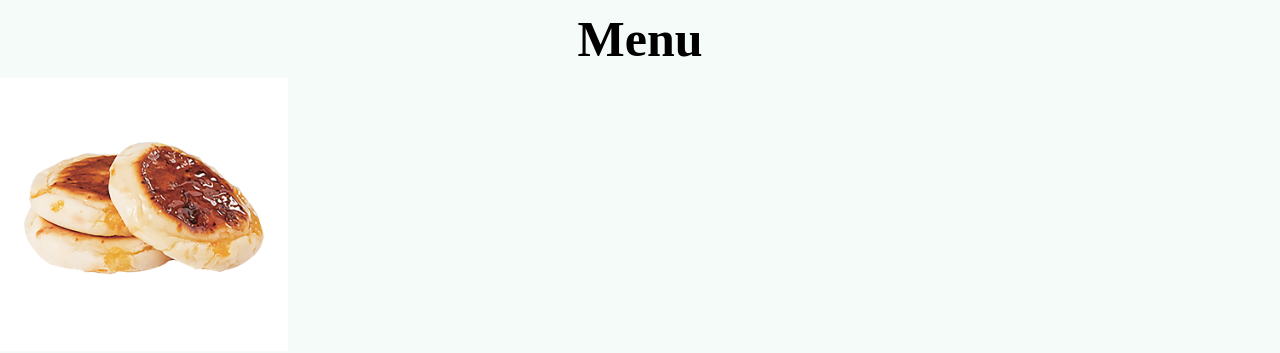
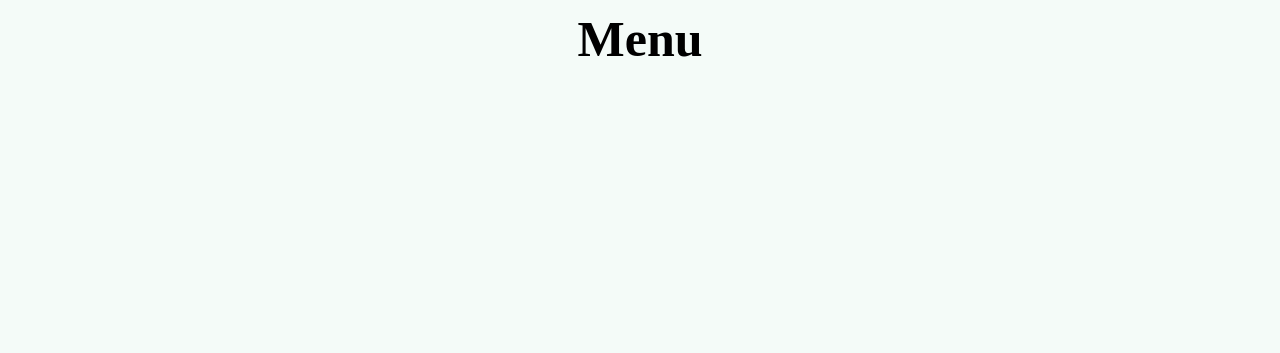
Before and after one commit to staten-island-tech/design-scaffold-project-choice-fionaa, a website built with Vite: page gsap/index.html in a window 1280 px wide. Shown: the part 802-1155 px from the top of the page. After the commit the page ends 880 px from the top, so only its background shows below. Built offline with nearby package versions, Linux system fonts and the light colour scheme; a web font is replaced by a local one.

Commit message:
Revert "h"
This reverts commit 612f56d7f41db38d93590fb7f03a21d470ed5b86.

```diff
--- a/gsap/index.html
+++ b/gsap/index.html
@@ -19,13 +19,12 @@
   </div>
   <h1 class="title">title </h1>
   <img src="/imgs/green.jpg" alt="" class="bannerimg">
-  <section>
+  <div>
     <h2 class="subtitle">Menu</h2>
     <div>
-      <img src="/1.PNG" alt="pancake">
-      <h3></h3>
+
     </div>
-  </section>
+  </div>
   <script type="module" src="/main.js"></script>
 </body>
 
```
Also changed, not shown: gsap/imgs/Koreaan-Home-Cafe-Drinks6.jpg (renamed from gsap/public/Koreaan-Home-Cafe-Drinks6.jpg), gsap/imgs/Koreaan-Home-Cafe-Drinks6_.jpg (renamed from gsap/public/Koreaan-Home-Cafe-Drinks6_.jpg), gsap/imgs/coffee shop.jpg (renamed from gsap/public/coffee shop.jpg), gsap/public/1.PNG (deleted), gsap/public/2.PNG (deleted), gsap/public/3.PNG (deleted), 2 other files.
